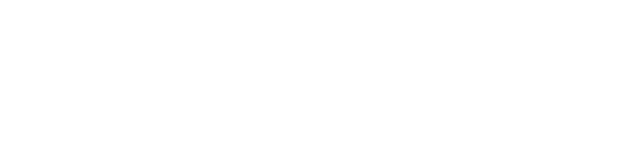
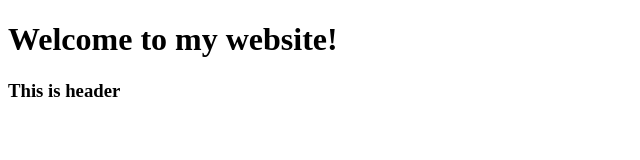
Before and after one commit to DeepthiShanmugasundaram/assgn1, a plain HTML site: page index.html in a window 1280 px wide. Shown: the whole page, without its empty margins (0-640 px from the left). Drawn offline with Linux system fonts and the light colour scheme.

Commit message:
added header in index file

```diff
--- a/index.html
+++ b/index.html
@@ -7,6 +7,8 @@
     <title>Document</title>
 </head>
 <body>
-
+    <h1>Welcome to my website!</h1>
+    <h3>This is header</h3>
+    <br>
 </body>
 </html>
```
